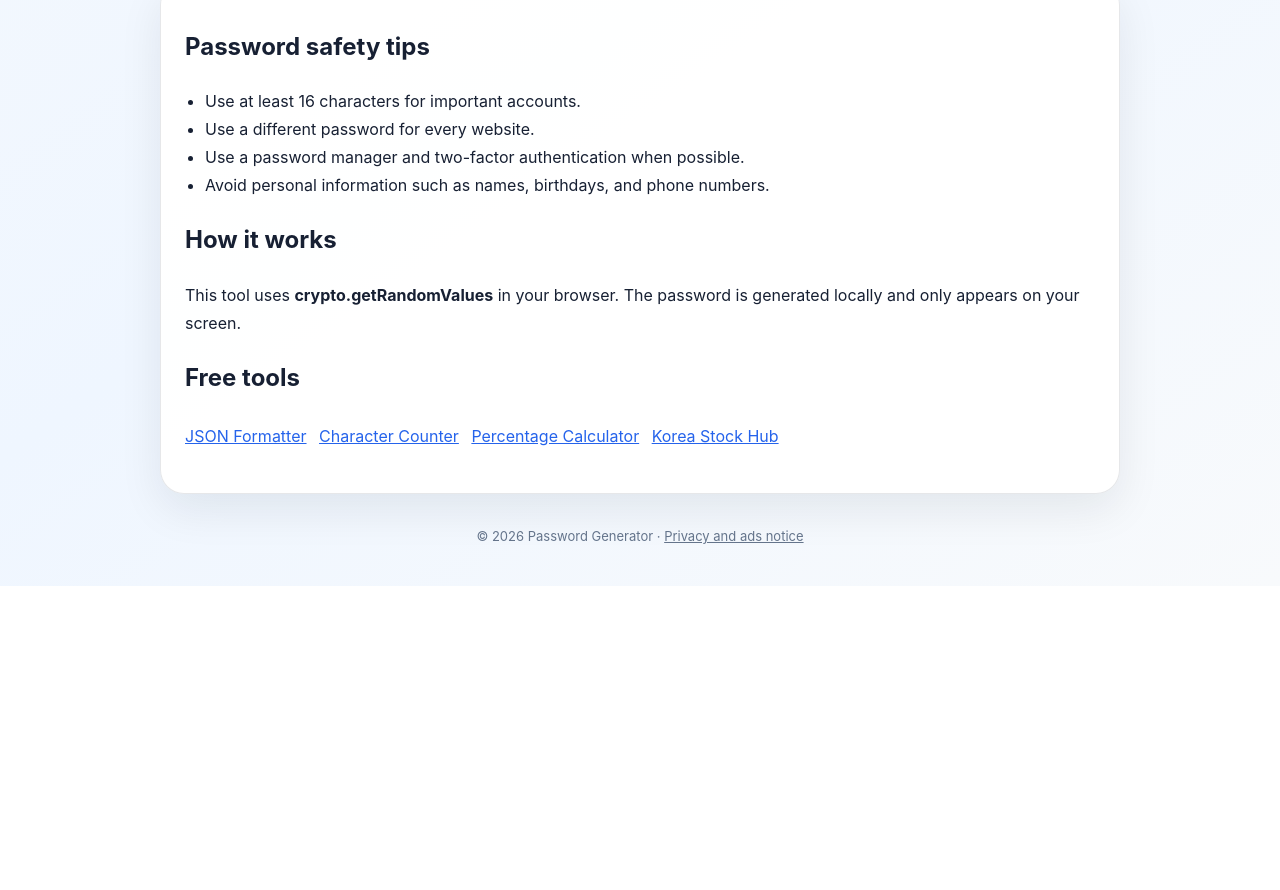
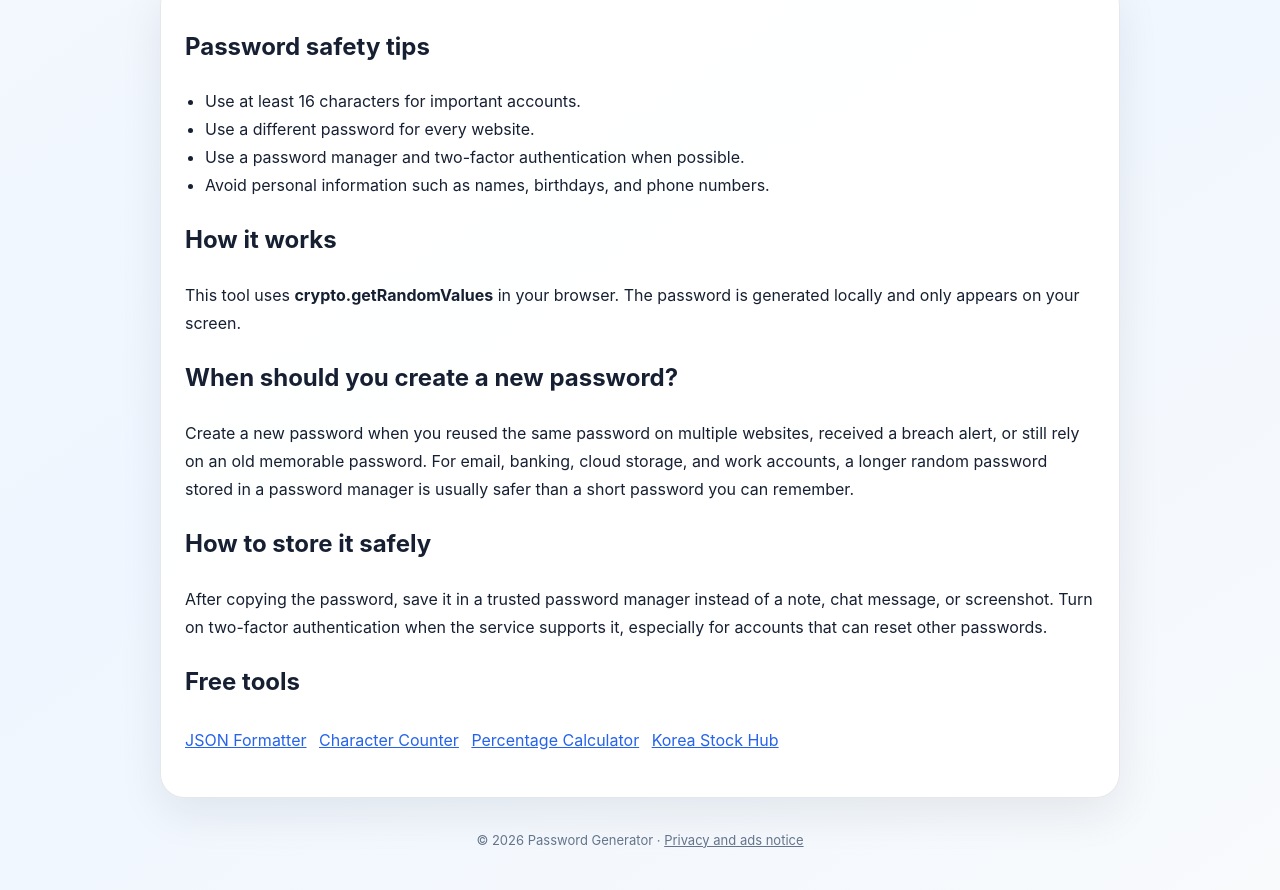
Before and after one commit to inma8743/password-generator, a plain HTML site: page en.html in a window 1280 px wide. Shown: the part 952-1842 px from the top of the page. Before the commit the page ends 1538 px from the top, so only its background shows below. Drawn offline with Linux system fonts and the light colour scheme.

Commit message:
Add ads.txt and password guidance

```diff
--- /dev/null
+++ b/ads.txt
@@ -0,0 +1 @@
+google.com, pub-4587553505034907, DIRECT, f08c47fec0942fa0
--- a/en.html
+++ b/en.html
@@ -95,6 +95,10 @@
       </ul>
       <h2>How it works</h2>
       <p>This tool uses <strong>crypto.getRandomValues</strong> in your browser. The password is generated locally and only appears on your screen.</p>
+      <h2>When should you create a new password?</h2>
+      <p>Create a new password when you reused the same password on multiple websites, received a breach alert, or still rely on an old memorable password. For email, banking, cloud storage, and work accounts, a longer random password stored in a password manager is usually safer than a short password you can remember.</p>
+      <h2>How to store it safely</h2>
+      <p>After copying the password, save it in a trusted password manager instead of a note, chat message, or screenshot. Turn on two-factor authentication when the service supports it, especially for accounts that can reset other passwords.</p>
       <h2>Free tools</h2>
       <p class="tools">
         <a href="https://json-formatter-eight-theta.vercel.app/">JSON Formatter</a>
```
Also changed, not shown: index.html (+4 -0 lines).
